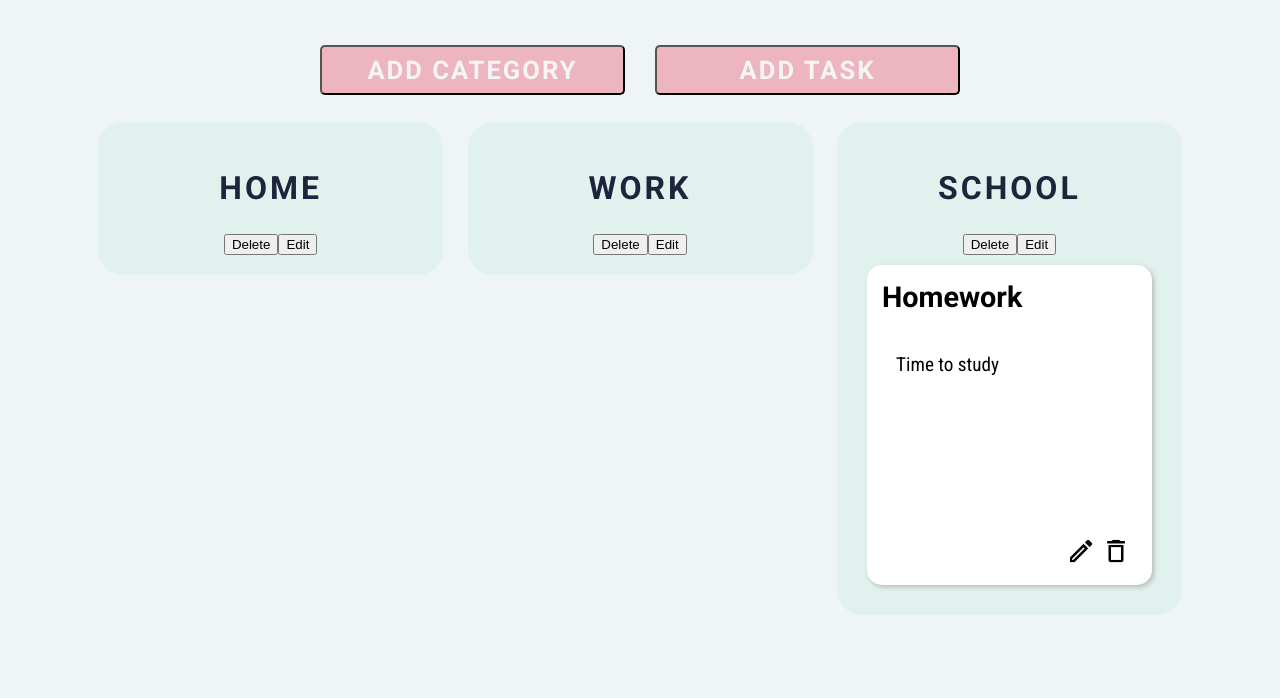
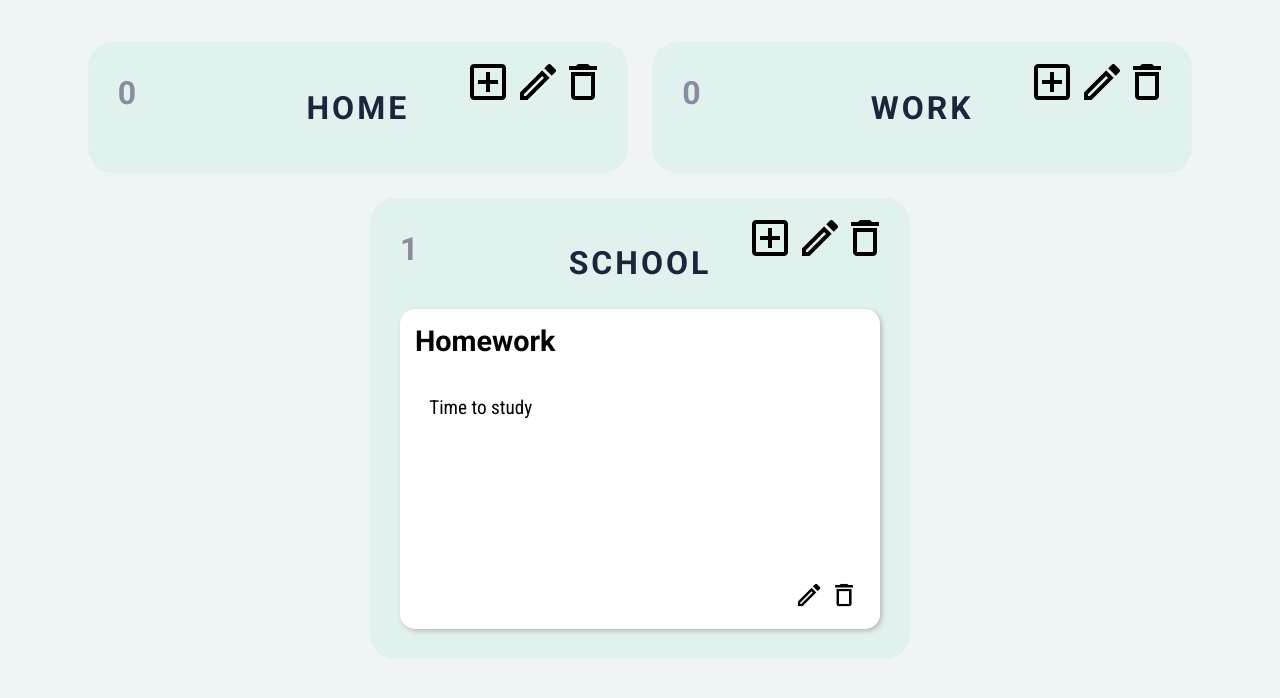
Before and after one commit to wildfirefly12/todo, a React (Create React App) app: page / in a window 1280 px wide. Shown: the top 698 px of the page. Built offline with nearby package versions, Linux system fonts and the light colour scheme.

Commit message:
Add task count display on categories

```diff
--- a/src/App.css
+++ b/src/App.css
@@ -6,3 +6,24 @@
   text-align: center;
   padding: 30px;
 }
+
+.addTaskWindow{
+  position: absolute;
+  right: auto;
+  left: auto;
+  top: auto;
+  bottom: auto;
+  z-index: 1;
+}
+
+.addTaskOverlay{
+  position: fixed;
+  height: 100vh;
+  width: 100%;
+  right: 0px;
+  left: 0px;
+  top: 0px;
+  bottom: 0px;
+  background-color: rgba(25, 25, 25, .25);
+  z-index: 1;
+}
--- a/src/App.js
+++ b/src/App.js
@@ -1,13 +1,13 @@
 import './App.css';
 import Category from "./components/category/Category";
 import React, {useState} from "react";
-import AddItems from "./components/AddItems";
+import AddTask from "./components/AddTask";
 
 function App() {
   var dummyCategories = [
-    {id: 1, name: "Home"},
-    {id: 2, name: "Work"},
-    {id: 3, name: "School"},
+    {id: 1, name: "Home", taskCount: 0},
+    {id: 2, name: "Work", taskCount: 0},
+    {id: 3, name: "School", taskCount: 1},
   ]
 
   var dummyTasks = [
@@ -33,7 +33,6 @@ function App() {
   }
 
   const editCategoryHandler = (prevName, category) => {
-    console.log(prevName);
     setCategories(categories.filter(c => c.id !== category.id));
 
     setCategories(prevCategories => {
@@ -52,15 +51,15 @@ function App() {
 
   const [tasks, setTasks] = useState(dummyTasks);
 
-  const addTaskHandler = task => {
+  const addTaskHandler = (task) => {
     setTasks(prevTasks => {
       return [task, ...prevTasks];
     })
   }
 
-  const deleteTaskHandler = (title) => {
-    setTasks(tasks.filter(t => t.title !== title));
-
+  const deleteTaskHandler = (task) => {
+    setTasks(tasks.filter(t => t !== task));
+    console.log(tasks)
   }
 
   const editTaskHandler = (task) => {
@@ -72,11 +71,41 @@ function App() {
     })
   }
 
+  const [adding, setAdding] = useState(false);
+  const [category, setCategory] = useState("");
+
+  const setAddingState = (category) => {
+    setAdding(!adding);
+    setCategory(category);
+  }
+
+  const showAdd = () => {
+    if(adding){
+      return (
+          <div>
+            <div className={"addTaskOverlay"}></div>
+            <AddTask className={"addTaskWindow"} onAddTask={addTaskHandler} category={category} setAddingState={setAddingState}/>
+          </div>
+      );
+    } else {
+      return "";
+    }
+  }
+
   return (
     <div className="App">
-      <AddItems categories={categories} onAddTask={addTaskHandler} onAddCategory={addCategoryHandler}/>
+      {showAdd()}
       {categories.map(category =>
-        <Category key={category.id} name={category.name} tasks={tasks} onCategoryDelete={deleteCategoryHandler} onTaskDelete={deleteTaskHandler} category={category} onCategoryEdit={editCategoryHandler} onTaskEdit={editTaskHandler}/>
+        <Category
+            key={category.id}
+            category={category}
+            tasks={tasks}
+            onCategoryDelete={deleteCategoryHandler}
+            onTaskDelete={deleteTaskHandler}
+            onCategoryEdit={editCategoryHandler}
+            onTaskEdit={editTaskHandler}
+            setAddingState={setAddingState}
+        />
       )}
     </div>
   );
--- a/src/components/AddTask.css
+++ b/src/components/AddTask.css
@@ -1,15 +1,21 @@
 .addTask {
-    width: 50%;
-    background-color: #edb5bf;
-    display: block;
+    width: 40%;
+    height: 600px;
+    position: absolute;
+    right: 0px;
+    left: 0px;
+    top: 0px;
+    bottom: 0px;
     margin: auto;
     padding: 10px;
-    border: whitesmoke solid 3px;
-    border-radius: 15px;
+    border-radius: 10px;
+    background-color: whitesmoke;
+    box-shadow: 2px 2px 10px gray;
+    z-index: 1;
 }
 
 .addTaskTitle{
-    color: white;
+    color: #1d243c;
     font-family: Roboto;
     font-weight: bolder;
     font-size: 2em;
@@ -17,15 +23,27 @@
     letter-spacing: 3px;
 }
 
-.field {
+.inputTitle {
     display: inline-block;
     height: 35px;
-    width: 50%;
+    width: 80%;
     margin: 10px;
     border-radius: 5px;
     font-size: 1.4em;
     padding: 3px;
 }
+
+.inputDescription {
+    display: inline-block;
+    height: 200px;
+    width: 80%;
+    margin: 10px;
+    border-radius: 5px;
+    font-size: 1.4em;
+    padding: 3px;
+    resize: none;
+}
+
 
 .taskButton {
     display: inline-block;
--- a/src/components/AddTask.js
+++ b/src/components/AddTask.js
@@ -6,7 +6,7 @@ const AddTask = (props) => {
 
     const [enteredTitle, setEnteredTitle] = useState("");
     const [enteredDescription, setEnteredDescription] = useState("");
-    const [enteredCategory, setEnteredCategory] = useState("");
+/*    const [enteredCategory, setEnteredCategory] = useState("");*/
 
     const titleChangeHandler = (event) => {
         setEnteredTitle(event.target.value);
@@ -16,41 +16,31 @@ const AddTask = (props) => {
         setEnteredDescription(event.target.value);
     }
 
-    const categoryChangeHandler = (event) => {
+/*    const categoryChangeHandler = (event) => {
         setEnteredCategory(event.target.value);
-    }
+    }*/
 
     const handleAddTask = (event) => {
-        event.preventDefault();
 
         const task = {
             id: Math.random().toString(),
             title: enteredTitle,
             description: enteredDescription,
-            category: enteredCategory
+            category: props.category
         }
 
-        if(enteredCategory === ""){
-            alert("Please select a category!");
-        } else {
-            props.onAddTask(task);
-        }
+        props.onAddTask(task);
+        props.setAddingState(props.category);
     }
 
     return (
         <div className={"addTask"}>
             <p className={"addTaskTitle"}>Add a task</p>
             <form onSubmit={handleAddTask}>
-                <input className={"field"} type={"text"} onChange={titleChangeHandler} value={enteredTitle}/>
-                <input className={"field"} type={"text"} onChange={descriptionChangeHandler} value={enteredDescription}/>
-                <select className={"field"} onChange={categoryChangeHandler}>
-                    <option value={""}>Select Category</option>
-                    {props.categories.map(category =>
-                        <option key={category.id} value={category.name}>{category.name}</option>
-                    )}
-                </select>
-                <button className={"taskButton"} type={"submit"} >Add</button>
-                <button className={"taskButton"} value={"none"} onClick={props.handleState}>Cancel</button>
+                <input className={"inputTitle"} type={"text"} onChange={titleChangeHandler} value={enteredTitle}/>
+                <textarea className={"inputDescription"} type={"text"} onChange={descriptionChangeHandler} value={enteredDescription}/>
+                <button className={"taskButton"} type={"submit"}>Add</button>
+                <button className={"taskButton"} value={"none"} onClick={props.setAddingState}>Cancel</button>
             </form>
         </div>
     )
--- a/src/components/Task.js
+++ b/src/components/Task.js
@@ -6,8 +6,8 @@ import edit from "../img/edit.png";
 
 const Task = (props) => {
 
-    const deleteTaskHandler = (title) => {
-        props.onTaskDelete(title);
+    const deleteTaskHandler = (task) => {
+        props.onTaskDelete(task);
     }
 
     const [editing, setEditing] = useState(false);
@@ -18,7 +18,6 @@ const Task = (props) => {
 
     const [enteredTitle, setEnteredTitle] = useState(props.task.title);
     const [enteredDescription, setEnteredDescription] = useState(props.task.description);
-    const [enteredCategory, setEnteredCategory] = useState();
 
     const titleChangeHandler = (event) => {
         setEnteredTitle(event.target.value);
@@ -26,10 +25,6 @@ const Task = (props) => {
 
     const descriptionChangeHandler = (event) => {
         setEnteredDescription(event.target.value);
-    }
-
-    const categoryChangeHandler = (event) => {
-        setEnteredCategory(event.target.value);
     }
 
     const handleEditTask = (event) => {
@@ -61,8 +56,8 @@ const Task = (props) => {
                 <div>
                     <h3 className={"taskTitle"}>{props.task.title}</h3>
                     <p className={"taskDescription"}>{props.task.description}</p>
-                    <button className={"deleteTaskButton"} onClick={deleteTaskHandler.bind(this, props.task.title)}><img src={trash} className={"deleteTaskImg"}/></button>
-                    <button className={"editTaskButton"} onClick={isEditing}><img src={edit} className={"editTaskImg"}/></button>
+                    <button className={"deleteTaskButton"} onClick={deleteTaskHandler.bind(this, props.task)}><img src={trash} alt={'delete'} className={"deleteTaskImg"}/></button>
+                    <button className={"editTaskButton"} onClick={isEditing}><img src={edit} className={"editTaskImg"} alt={'edit'}/></button>
                 </div>
             )
         }
--- a/src/components/category/Category.css
+++ b/src/components/category/Category.css
@@ -1,11 +1,12 @@
 .category{
     border-radius: 25px;
     display: inline-block;
-    width: 25%;
+    width: 500px;
     margin: 1%;
     background-color: #e1f2ee;
     padding: 20px;
     vertical-align: top;
+    position: relative;
 }
 
 .title{
@@ -16,3 +17,40 @@
     text-transform: uppercase;
     letter-spacing: 3px;
 }
+
+.deleteCategoryButton{
+    border: transparent;
+    background-color: transparent;
+    cursor: pointer;
+    position: absolute;
+    top: 15px;
+    right: 15px;
+}
+
+.editCategoryButton{
+    border: transparent;
+    background-color: transparent;
+    cursor: pointer;
+    position: absolute;
+    top: 15px;
+    right: 60px;
+}
+
+.addTaskButton{
+    border: transparent;
+    background-color: transparent;
+    cursor: pointer;
+    position: absolute;
+    top: 15px;
+    right: 110px;
+}
+
+.taskCounter{
+    position: absolute;
+    top: 0px;
+    left: 30px;
+    color: #8b8b9f;
+    font-family: Roboto;
+    font-weight: bolder;
+    font-size: 2em;
+}
--- a/src/components/category/Category.js
+++ b/src/components/category/Category.js
@@ -1,10 +1,18 @@
-import React, {useState} from "react";
+import React, {useEffect, useState} from "react";
 
 import "./Category.css";
 import Task from "../Task";
 import EditCategory from "./EditCategory";
+import trash from "../../img/delete.png";
+import edit from "../../img/edit.png";
+import add from "../../img/add.png";
+
 
 const Category = (props) => {
+
+    const countTasks = () => {
+        return props.tasks.filter(t => t.category === props.category.name).length;
+    }
 
     const showTask = (task, category) => {
         if(task.category === category){
@@ -32,19 +40,20 @@ const Category = (props) => {
         }
         return (
             <div>
-                <h2 className={"title"}>{props.name}</h2>
-                <button onClick={deleteCategoryHandler.bind(this, props.name)}>Delete</button>
-                <button onClick={setEditState}>Edit</button>
+                <p className={"taskCounter"}>{countTasks()}</p>
+                <h2 className={"title"}>{props.category.name}</h2>
+                <button className={"deleteCategoryButton"} onClick={deleteCategoryHandler.bind(this, props.category.name)}><img src={trash} alt={'delete'}/></button>
+                <button className={"editCategoryButton"} onClick={setEditState}><img src={edit} alt={'edit'}/></button>
+                <button className={"addTaskButton"} onClick={props.setAddingState.bind(this, props.category.name)}><img src={add} alt={'add'}/></button>
             </div>
         );
     }
 
     return (
         <div className={"category"}>
-
             {showEdit()}
             {props.tasks.map(task =>
-                showTask(task, props.name)
+                showTask(task, props.category.name)
             )}
         </div>
     )
```
Also changed, not shown: src/img/add.png (added).
